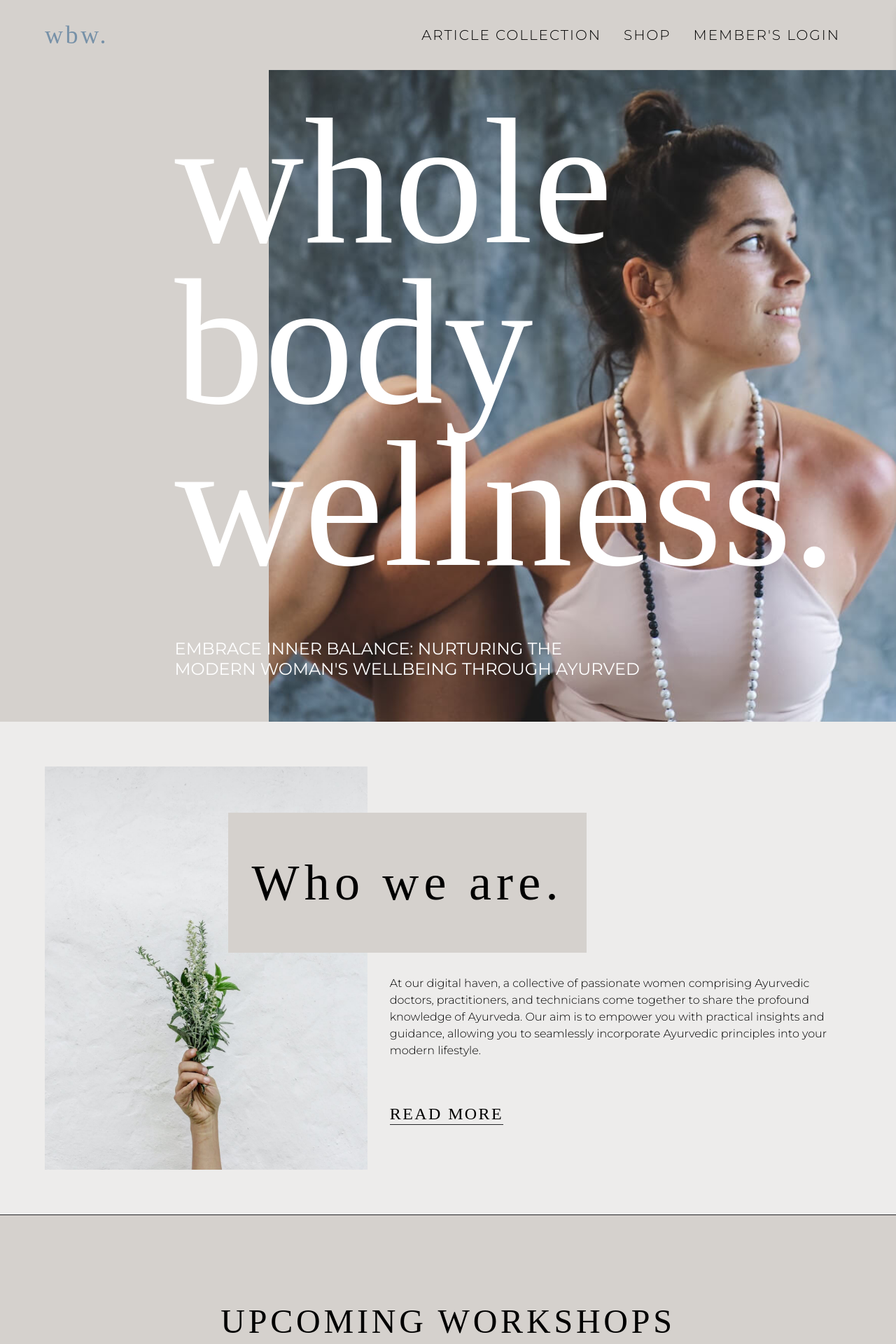
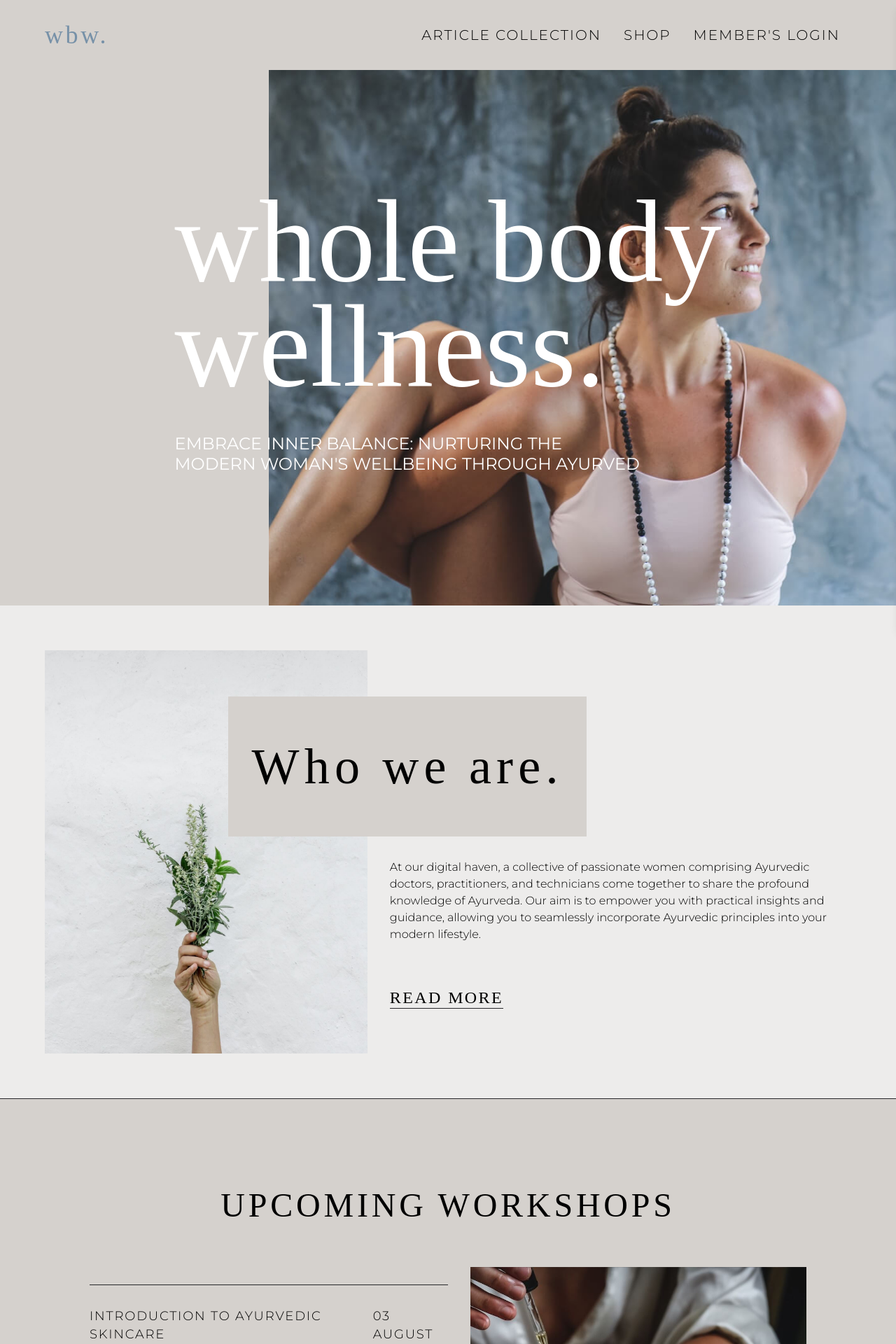
Before and after one commit to brittwoodard/ayurveda-blog-project, a Jekyll site: the page built from index.html, in a window 1280 px wide. Shown: the top 1920 px of the page at 70% size. Built offline with Jekyll 4.4.1, drawn with Linux system fonts in a browser that asks for light colours; some web fonts are replaced; comment, search, counter and statistics services are not loaded.

Commit message:
her banner font size

```diff
--- a/_includes/hero-banner.html
+++ b/_includes/hero-banner.html
@@ -2,7 +2,7 @@
     <div class="col-span-3"></div>
     <div class="col-span-7 bg-[url('{{page.banner.image_path | default: page.featured_image}}')] flex items-center">
         <div class="relative -left-15p py-5p">
-            <h1 class="font-serif text-[20vw] text-light leading-[0.9] mb-[0.3em] md:max-w-[90%]">{{page.banner.heading | default: page.title}}</h1>
+            <h1 class="font-serif text-[13vw] text-light leading-[0.9] mb-[0.3em] md:max-w-[90%]">{{page.banner.heading | default: page.title}}</h1>
             <p class="uppercase text-light md:max-w-2xl text-lg md:text-2xl font-normal leading-normal">{{page.banner.description}}</p>
             {% if page.banner.button.url and page.banner.button.text %}
             <a href="{{page.banner.button.url}}">{{page.banner.button.text}}</a>
```
